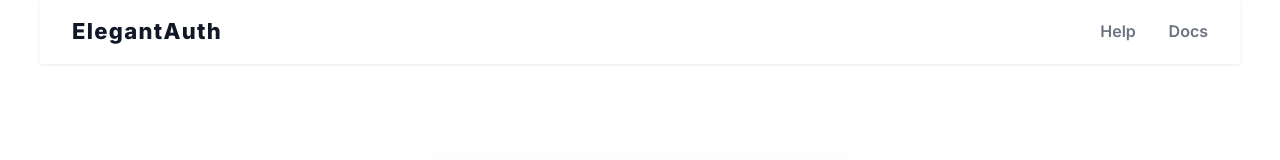
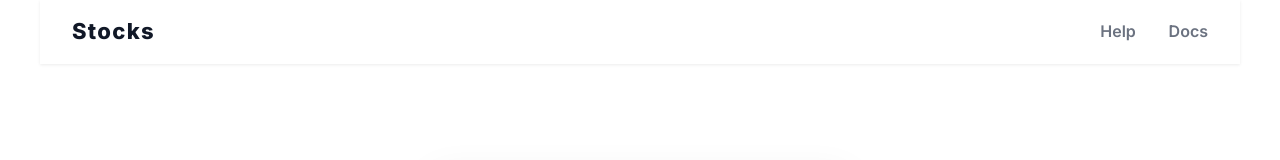
Before and after one commit to shivpatel1012/Stocks, a plain HTML site: page index.html in a window 1280 px wide. Shown: the top 160 px of the page. Drawn offline with Linux system fonts and the light colour scheme.

Commit message:
index.html

```diff
--- a/index.html
+++ b/index.html
@@ -230,7 +230,7 @@
 
 <body>
   <header role="banner">
-    <div class="logo" aria-label="Site Logo">ElegantAuth</div>
+    <div class="logo" aria-label="Site Logo">Stocks</div>
     <nav aria-label="Primary navigation">
       <a href="#" tabindex="0" aria-label="Help page">Help</a>
       <a href="#" tabindex="0" aria-label="Documentation page">Docs</a>
```
